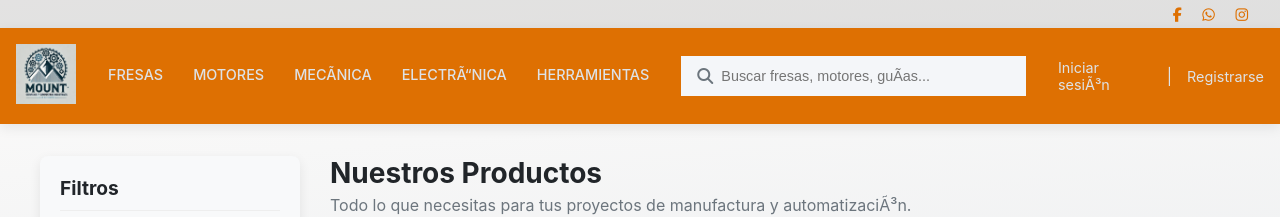
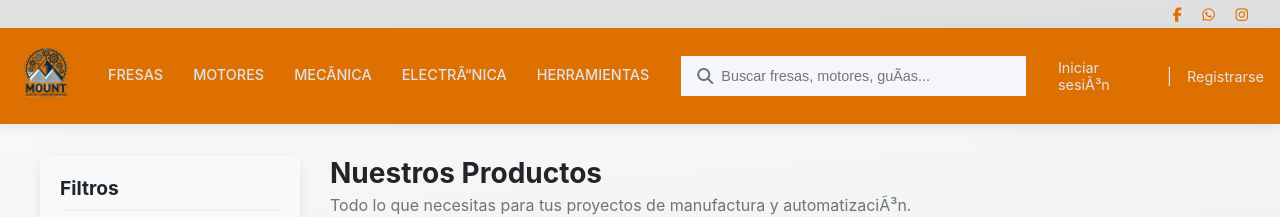
Before and after one commit to mares1402/ingSoftware, a website: page index.html in a window 1280 px wide. Shown: the top 217 px of the page. Drawn offline with Linux system fonts and the light colour scheme; no server answers.

Commit message:
Logo sin fondo

```diff
--- a/index.html
+++ b/index.html
@@ -18,7 +18,7 @@
         </div>
         <header class="main-header">
             <a href="" class="logo">
-                <img src="Font/imgs/mount logo.jpg" alt="Logo de Ferretería CNC" >
+                <img src="Font/imgs/mount logo.png" alt="Logo de Ferretería CNC" >
             </a>
 
             <div class="header-content">
```
Also changed, not shown: Font/imgs/mount logo.jpg (deleted), Font/imgs/mount logo.png (added).
